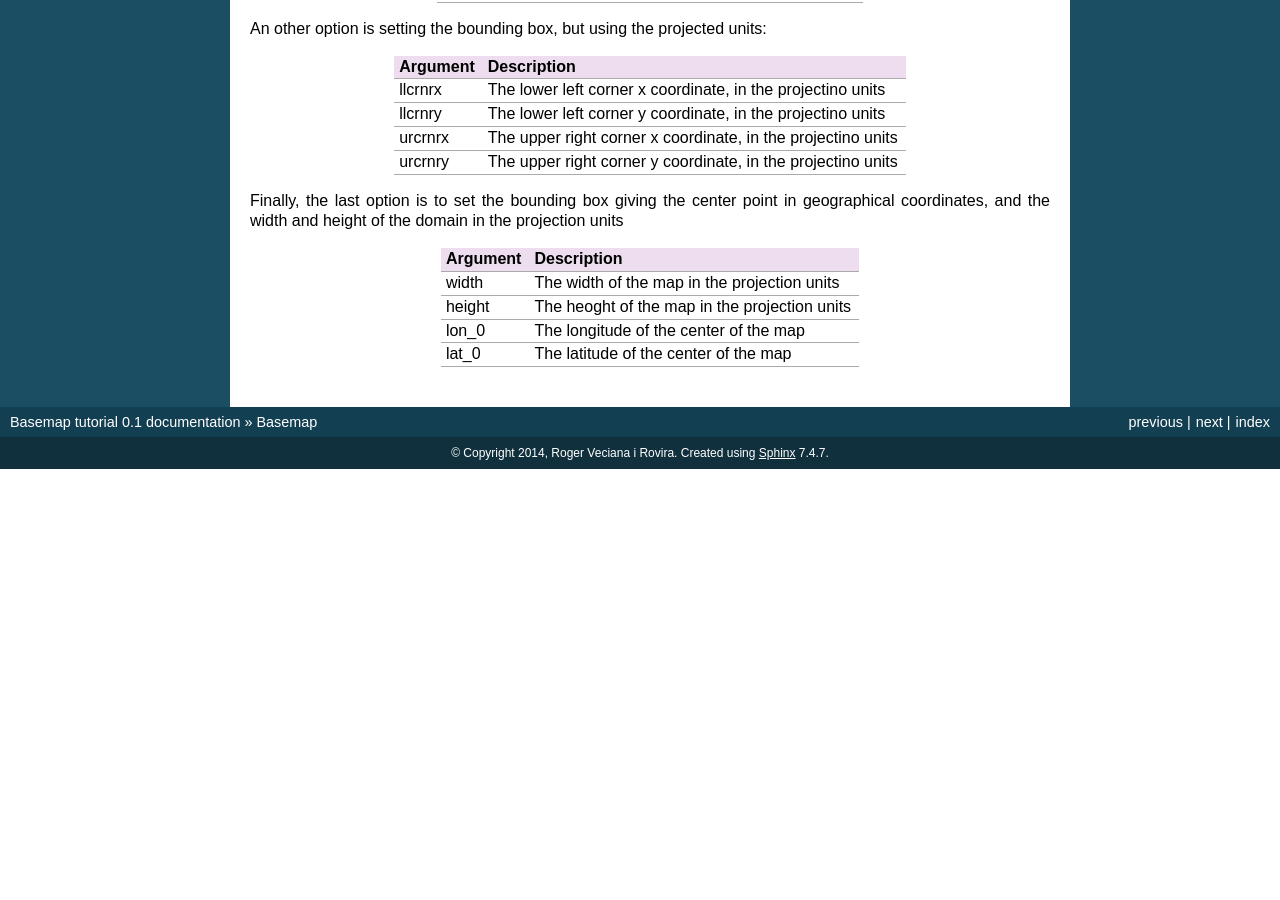
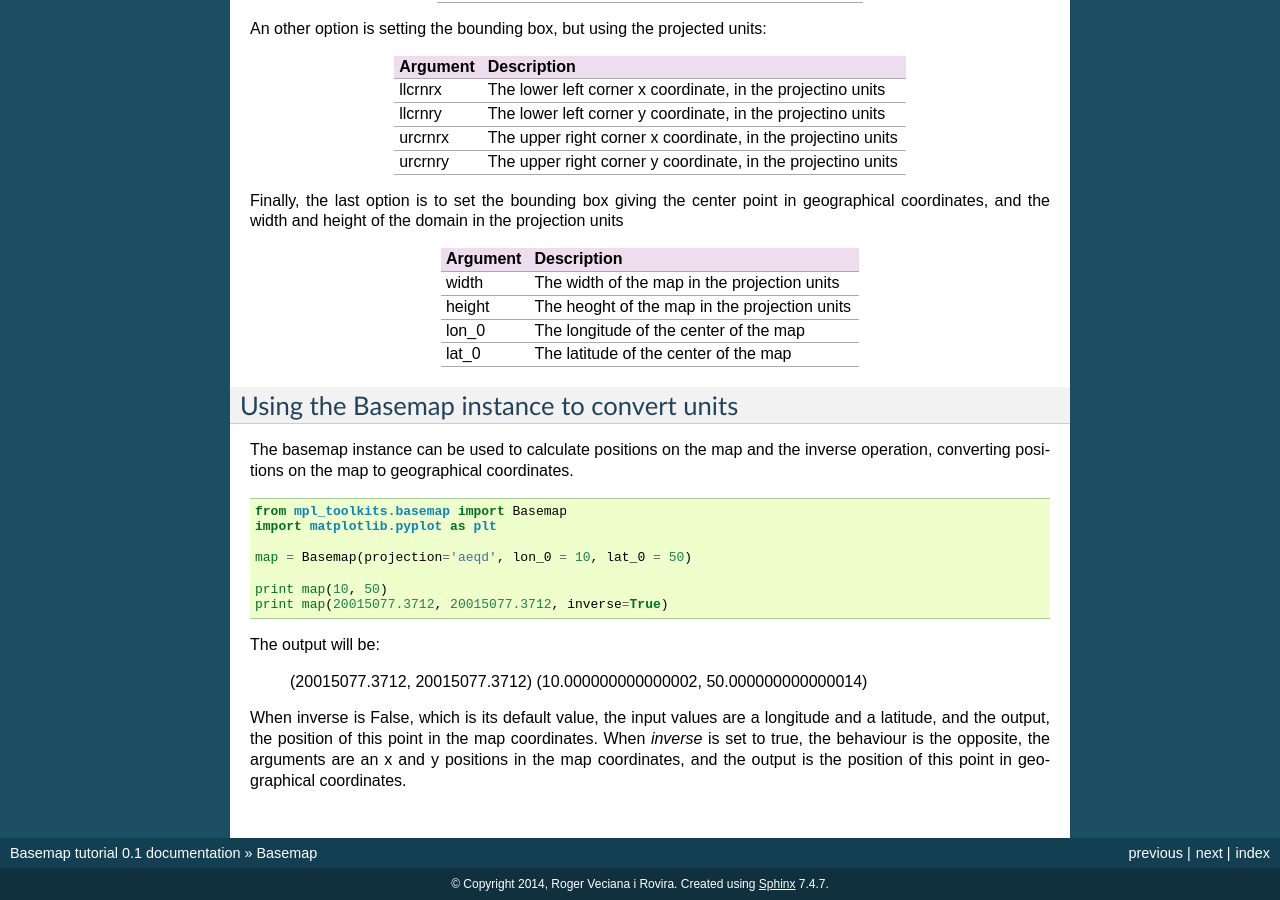
Before and after one commit to rveciana/BasemapTutorial, a Sphinx documentation site: the page built from docs/basemap.rst, in a window 1280 px wide and 900 px high, scrolled down 590 px. Built offline with Sphinx 7.4.7, drawn with Linux system fonts in a browser that asks for light colours; formulas are drawn with MathJax 3; before the commit the page ends 1059 px from its top, so only the background shows below that; some of the changed text lies outside the part shown.

Commit message:
Using the Basemap instance to convert units

```diff
--- a/docs/basemap.rst
+++ b/docs/basemap.rst
@@ -48,3 +48,25 @@ height    The heoght of the map in the projection units
 lon_0     The longitude of the center of the map
 lat_0     The latitude  of the center of the map
 ========= ===========
+
+Using the Basemap instance to convert units
+^^^^^^^^^^^^^^^^^^^^^^^^^^^^^^^^^^^^^^^^^^^
+
+The basemap instance can be used to calculate positions on the map and the inverse operation, converting positions on the map to geographical coordinates.
+
+.. code-block:: python
+
+	from mpl_toolkits.basemap import Basemap
+	import matplotlib.pyplot as plt
+
+	map = Basemap(projection='aeqd', lon_0 = 10, lat_0 = 50)
+
+	print map(10, 50)
+	print map(20015077.3712, 20015077.3712, inverse=True)
+
+The output will be:
+
+	(20015077.3712, 20015077.3712)
+	(10.000000000000002, 50.000000000000014)
+
+When inverse is False, which is its default value, the input values are a longitude and a latitude, and the output, the position of this point in the map coordinates. When *inverse* is set to true, the behaviour is the opposite, the arguments are an x and y positions in the map coordinates, and the output is the position of this point in geographical coordinates.
```
